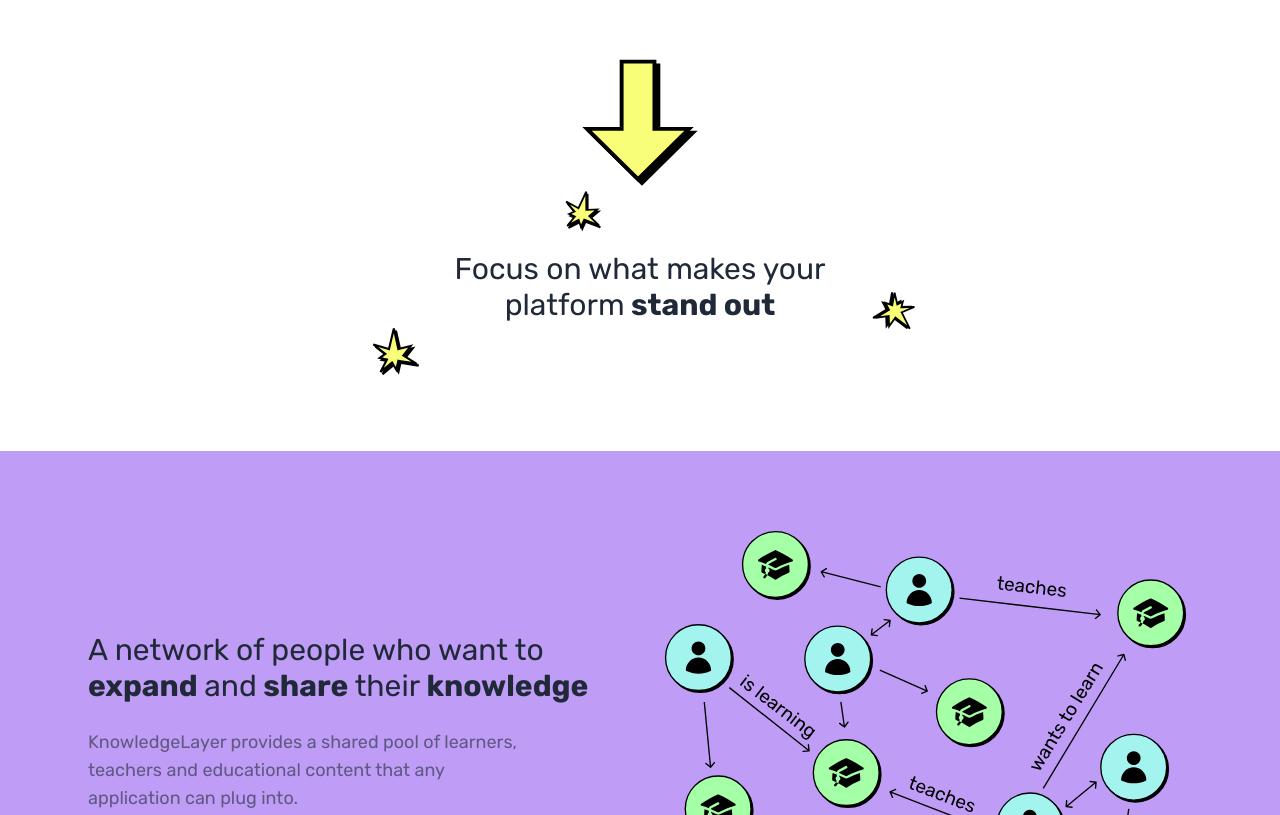
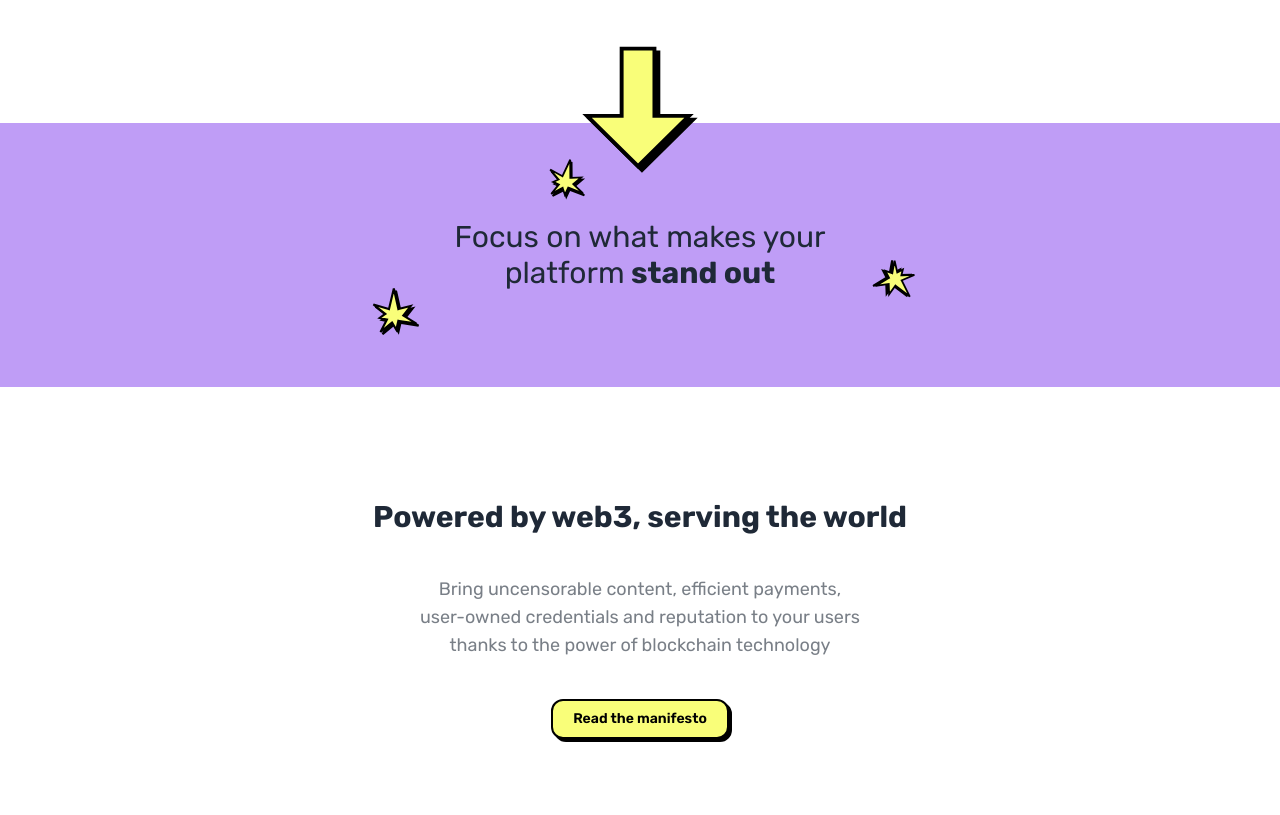
Before and after one commit to mattiapomelli/knowledgelayer-landing, a Next.js app: page / in a window 1280 px wide. Shown: the part 1985-2800 px from the top of the page. Built offline with nearby package versions, Linux system fonts and the light colour scheme; what tailwindcss-radix would draw is missing.

Commit message:
Add benefits section and rename sections

```diff
--- /dev/null
+++ b/src/components/benefits-section.tsx
@@ -0,0 +1,26 @@
+import { Button } from "./basic/button";
+import { Container } from "./layout/container";
+
+export const BenefitsSection = () => {
+  return (
+    <section>
+      <Container className="flex flex-col items-center gap-10 overflow-hidden pt-28 pb-32">
+        <h3 className="max-w-[34rem] text-center text-3xl font-bold">
+          Powered by web3, serving the world
+        </h3>
+        <p className="max-w-[28rem] text-center text-lg text-base-content-neutral">
+          Bring uncensorable content, efficient payments, user-owned credentials
+          and reputation to your users thanks to the power of blockchain
+          technology
+        </p>
+        <a
+          href="https://tiapome.notion.site/KnowledgeLayer-Manifesto-dc10fb32bfb34847a591894479f3107a"
+          target="_blank"
+          rel="noreferrer"
+        >
+          <Button>Read the manifesto</Button>
+        </a>
+      </Container>
+    </section>
+  );
+};
--- /dev/null
+++ b/src/components/components-section.tsx
@@ -0,0 +1,85 @@
+import {
+  AcademicCapIcon,
+  CheckBadgeIcon,
+  CurrencyDollarIcon,
+  StarIcon,
+} from "@heroicons/react/24/outline";
+import { ReactNode } from "react";
+
+import ArrowDownGraphic from "@icons/arrow-down.svg";
+import ExplosionGraphic from "@icons/explosion.svg";
+
+import { Container } from "./layout/container";
+
+interface ComponentCardProps {
+  title: string;
+  description: string;
+  icon: ReactNode;
+}
+
+const ComponentCard = ({ title, description, icon }: ComponentCardProps) => {
+  return (
+    <div className="rounded-box flex max-w-[20rem] flex-col gap-4 border-2 border-base-content bg-base-100 p-6 drop-shadow-default">
+      <div className="flex h-14 w-14 items-center justify-center rounded-full border-2 border-primary-content bg-primary drop-shadow-default">
+        <span className="h-8 w-8 text-primary-content">{icon}</span>
+      </div>
+      <h4 className="text-xl font-bold">{title}</h4>
+      <p className="text-base-content-neutral">{description}</p>
+    </div>
+  );
+};
+
+export const ComponentsSection = () => {
+  return (
+    <>
+      <section>
+        <Container className="flex flex-col items-center gap-10 overflow-hidden pt-20 pb-32">
+          <h3 className="max-w-[30rem] text-center text-3xl font-bold">
+            The key components for educational platforms
+          </h3>
+          <p className="max-w-[28rem] text-center text-lg text-base-content-neutral">
+            Avoid building your backend from scratch. Reduce development costs
+            and time, and go to market faster.
+          </p>
+          <div className="grid auto-rows-fr grid-cols-1 gap-4 sm:grid-cols-2">
+            <ComponentCard
+              icon={<AcademicCapIcon />}
+              title="Course listing and NFT-based sales"
+              description="Create courses and sell them through NFTs that give access to the content"
+            />
+            <ComponentCard
+              icon={<CurrencyDollarIcon />}
+              title="Escrow and dispute resolution"
+              description="Securely handle payments between students and teachers, and solve possible disputes"
+            />
+            <ComponentCard
+              icon={<CheckBadgeIcon />}
+              title="Verifiable credentials"
+              description="Issue certificates and badges for the completion of courses to prove students' skills"
+            />
+            <ComponentCard
+              icon={<StarIcon />}
+              title="Reviews and reputation"
+              description="Reviews for courses and teachers aggregated in a unified reputation across platforms"
+            />
+          </div>
+        </Container>
+      </section>
+
+      <section className="relative bg-accent py-24 text-base-content">
+        <ArrowDownGraphic className="absolute left-1/2 top-[-4.8rem] h-32 w-32 -translate-x-1/2" />
+        <Container className="relative flex flex-col items-center">
+          <div className="relative">
+            <p className="max-w-[30rem] text-center text-3xl">
+              Focus on what makes your platform
+              <b> stand out</b>
+            </p>
+            <ExplosionGraphic className="absolute top-24 -left-8 h-14 w-14 md:top-16" />
+            <ExplosionGraphic className="absolute -right-10 top-16 h-12 w-12 rotate-[140deg] md:top-10" />
+            <ExplosionGraphic className="absolute left-20 -top-16 h-12 w-12 rotate-12 md:left-36" />
+          </div>
+        </Container>
+      </section>
+    </>
+  );
+};
--- /dev/null
+++ b/src/components/contact-section.tsx
@@ -0,0 +1,22 @@
+import { Button } from "./basic/button";
+import { Container } from "./layout/container";
+
+export const ContactSection = () => {
+  return (
+    <section>
+      <Container className="flex flex-col items-center gap-6 py-28 text-center">
+        <h3 className="max-w-[30rem] text-center text-3xl font-bold">
+          Get in touch
+        </h3>
+        <p className="max-w-[32rem] text-lg text-base-content-neutral">
+          Building an educational platform? Are you a learner or a teacher? Just
+          want to share ideas or discuss about education? Would love to hear
+          from you.
+        </p>
+        <a href="mailto:mattiapomelli@gmail.com">
+          <Button>Say hi</Button>
+        </a>
+      </Container>
+    </section>
+  );
+};
--- a/src/components/contact.tsx
+++ /dev/null
@@ -1,20 +0,0 @@
-import { Button } from "./basic/button";
-import { Container } from "./layout/container";
-
-export const ContactSection = () => {
-  return (
-    <Container className="flex flex-col items-center gap-6 py-28 text-center">
-      <h3 className="max-w-[30rem] text-center text-3xl font-bold">
-        Get in touch
-      </h3>
-      <p className="max-w-[32rem] text-lg text-base-content-neutral">
-        Building an educational platform? Are you a learner or a teacher? Just
-        want to share ideas or discuss about education? Would love to hear from
-        you.
-      </p>
-      <a href="mailto:mattiapomelli@gmail.com">
-        <Button>Say hi</Button>
-      </a>
-    </Container>
-  );
-};
--- a/src/components/features-section.tsx
+++ /dev/null
@@ -1,76 +0,0 @@
-import {
-  AcademicCapIcon,
-  CheckBadgeIcon,
-  CurrencyDollarIcon,
-  StarIcon,
-} from "@heroicons/react/24/outline";
-import { ReactNode } from "react";
-
-import ArrowDownGraphic from "@icons/arrow-down.svg";
-import ExplosionGraphic from "@icons/explosion.svg";
-
-import { Container } from "./layout/container";
-
-interface FeatureCardProps {
-  title: string;
-  description: string;
-  icon: ReactNode;
-}
-
-const FeatureCard = ({ title, description, icon }: FeatureCardProps) => {
-  return (
-    <div className="rounded-box flex max-w-[20rem] flex-col gap-4 border-2 border-base-content bg-base-100 p-6 drop-shadow-default">
-      <div className="flex h-14 w-14 items-center justify-center rounded-full border-2 border-primary-content bg-primary drop-shadow-default">
-        <span className="h-8 w-8 text-primary-content">{icon}</span>
-      </div>
-      <h4 className="text-xl font-bold">{title}</h4>
-      <p className="text-base-content-neutral">{description}</p>
-    </div>
-  );
-};
-
-export const FeaturesSection = () => {
-  return (
-    <Container className="flex flex-col items-center gap-10 overflow-hidden pt-20 pb-32">
-      <h3 className="max-w-[30rem] text-center text-3xl font-bold">
-        The key components for educational platforms
-      </h3>
-      <p className="max-w-[28rem] text-center text-lg text-base-content-neutral">
-        Avoid building your backend from scratch. Reduce development costs and
-        time, and go to market faster.
-      </p>
-      <div className="grid auto-rows-fr grid-cols-1 gap-4 sm:grid-cols-2">
-        <FeatureCard
-          icon={<AcademicCapIcon />}
-          title="Course listing and NFT-based sales"
-          description="Create courses and sell them through NFTs that give access to the content"
-        />
-        <FeatureCard
-          icon={<CurrencyDollarIcon />}
-          title="Escrow and dispute resolution"
-          description="Securely handle payments between students and teachers, and solve possible disputes"
-        />
-        <FeatureCard
-          icon={<CheckBadgeIcon />}
-          title="Verifiable credentials"
-          description="Issue certificates and badges for the completion of courses to prove students' skills"
-        />
-        <FeatureCard
-          icon={<StarIcon />}
-          title="Reviews and reputation"
-          description="Reviews for courses and teachers aggregated in a unified reputation across platforms"
-        />
-      </div>
-      <ArrowDownGraphic className="my-6 h-32 w-32" />
-      <div className="relative">
-        <p className="max-w-[30rem] text-center text-3xl">
-          Focus on what makes your platform
-          <b> stand out</b>
-        </p>
-        <ExplosionGraphic className="absolute -left-8 h-14 w-14" />
-        <ExplosionGraphic className="absolute -right-10 top-10 h-12 w-12 rotate-[140deg]" />
-        <ExplosionGraphic className="absolute -top-16 left-40 h-12 w-12 rotate-12" />
-      </div>
-    </Container>
-  );
-};
--- a/src/components/hero.tsx
+++ b/src/components/hero.tsx
@@ -5,6 +5,7 @@ import { Container } from "./layout/container";
 
 export const Hero = () => {
   return (
+    <section>
       <Container className="relative flex flex-col items-center gap-6 overflow-hidden py-36 text-center">
         <h1 className="max-w-[32rem] text-4xl font-bold">
           The toolkit for building web3 educational platforms
@@ -24,5 +25,6 @@ export const Hero = () => {
         <ExplosionGraphic className="absolute right-[-20px] top-[35%] h-12 w-12 rotate-[140deg] md:right-[8%]" />
         <ExplosionGraphic className="absolute top-[0%] left-[40%] h-12 w-12 rotate-12" />
       </Container>
+    </section>
   );
 };
--- a/src/components/vision-section.tsx
+++ b/src/components/network-section.tsx
@@ -3,7 +3,7 @@ import Image from "next/image";
 import { Button } from "./basic/button";
 import { Container } from "./layout/container";
 
-export const VisionSection = () => {
+export const NetworkSection = () => {
   return (
     <section className="bg-accent text-base-content">
       <Container className="flex flex-col items-center gap-10 py-20 md:flex-row">
--- a/src/pages/index.tsx
+++ b/src/pages/index.tsx
@@ -1,10 +1,11 @@
 import React from "react";
 
-import { ContactSection } from "@components/contact";
-import { FeaturesSection } from "@components/features-section";
+import { BenefitsSection } from "@components/benefits-section";
+import { ComponentsSection } from "@components/components-section";
+import { ContactSection } from "@components/contact-section";
 import { Hero } from "@components/hero";
 import { IntroducationSecion } from "@components/introduction-section";
-import { VisionSection } from "@components/vision-section";
+import { NetworkSection } from "@components/network-section";
 
 import type { NextPage } from "next";
 
@@ -13,8 +14,9 @@ const Home: NextPage = () => {
     <>
       <Hero />
       <IntroducationSecion />
-      <FeaturesSection />
-      <VisionSection />
+      <ComponentsSection />
+      <BenefitsSection />
+      <NetworkSection />
       <ContactSection />
     </>
   );
```
Lines whose indentation alone changed are shown as unchanged.
